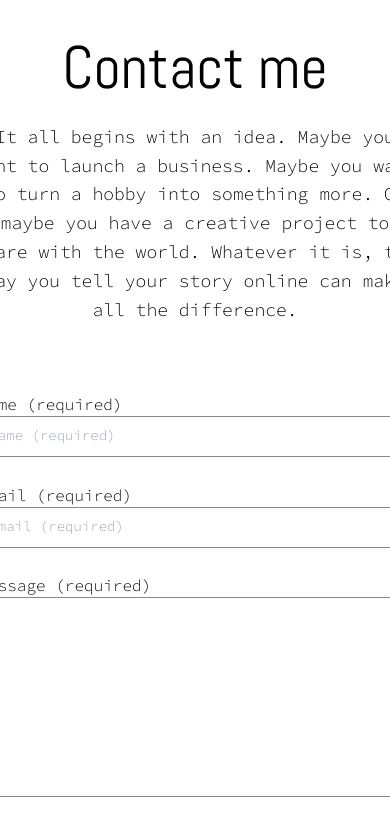
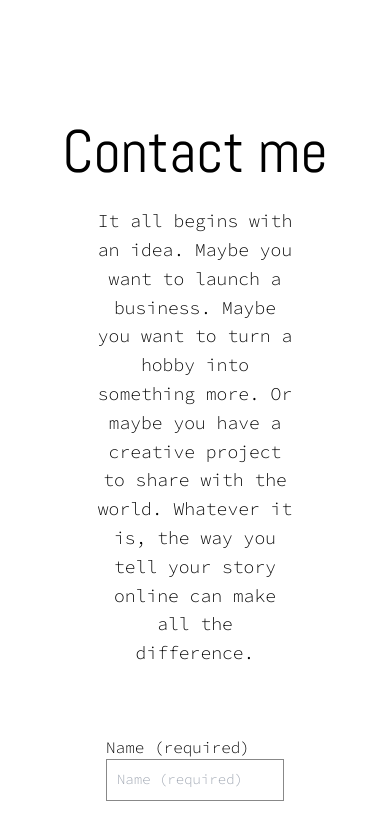
Before and after one commit to yyf20001230/sashimi_photos, a React (Create React App) app: page /about in a window 390 px wide. Shown: the part 840-1661 px from the top of the page. Built offline with nearby package versions, Linux system fonts and the light colour scheme.

Commit message:
mobile accomodation

```diff
--- a/src/styles/About.css
+++ b/src/styles/About.css
@@ -9,7 +9,7 @@
 }
 
 .about-me {
-    height: 90vh;
+    height: 100vh;
     display: flex;
     flex-direction: column;
     position: relative;
--- a/src/styles/Contact.css
+++ b/src/styles/Contact.css
@@ -11,6 +11,7 @@
 .contact-form {
     margin: 0 auto;
     display: flex;
+    width: 100vw;
     flex-direction: column;
   }
 
@@ -28,13 +29,11 @@
     font-size: 18px;
     align-self: center;
     width: 50%;
-    min-width: 450px;
   }
 
   .contact-form form {
     align-self: center;
     width: 50%;
-    min-width: 450px;
   }
 
   form {
--- a/src/styles/Container.css
+++ b/src/styles/Container.css
@@ -37,7 +37,7 @@
 @media screen and (max-width: 800px) {
     .container {
         width: 100%;
-        height: 50vh;
+        height: 40vh;
     }
 
     .container p {
--- a/src/styles/Header.css
+++ b/src/styles/Header.css
@@ -66,6 +66,7 @@
 
   .nav-items li .link:active {
     text-decoration: underline;
+    text-decoration-thickness: 1px;
   }
 
   @media screen and (max-width: 1200px) {
```
